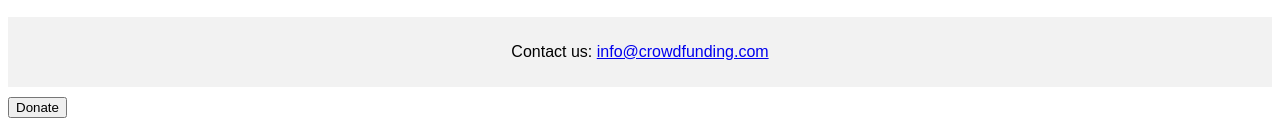
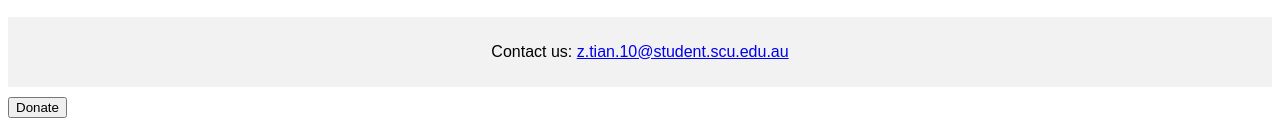
Before and after one commit to Sailious/Web-development-II-Assessment-2, a website: page crowdfunding-client/fundraiser.html in a window 1280 px wide. Shown: the part 193-326 px from the top of the page. Drawn offline with Linux system fonts and the light colour scheme.

Commit message:
change zhe email

```diff
--- a/crowdfunding-client/fundraiser.html
+++ b/crowdfunding-client/fundraiser.html
@@ -24,7 +24,7 @@
         </section>
     </main>
     <footer>
-        <p>Contact us: <a href="mailto:info@crowdfunding.com">info@crowdfunding.com</a></p>
+        <p>Contact us: <a href="mailto:z.tian.10@student.scu.edu.au">z.tian.10@student.scu.edu.au</a></p>
     </footer>
     <button id="donate-btn">Donate</button> <!-- 捐赠按钮 -->
     <script src="js/fundraiser.js"></script>
```
Also changed, not shown: crowdfunding-client/index.html (+1 -1 lines), crowdfunding-client/search.html (+1 -1 lines).
